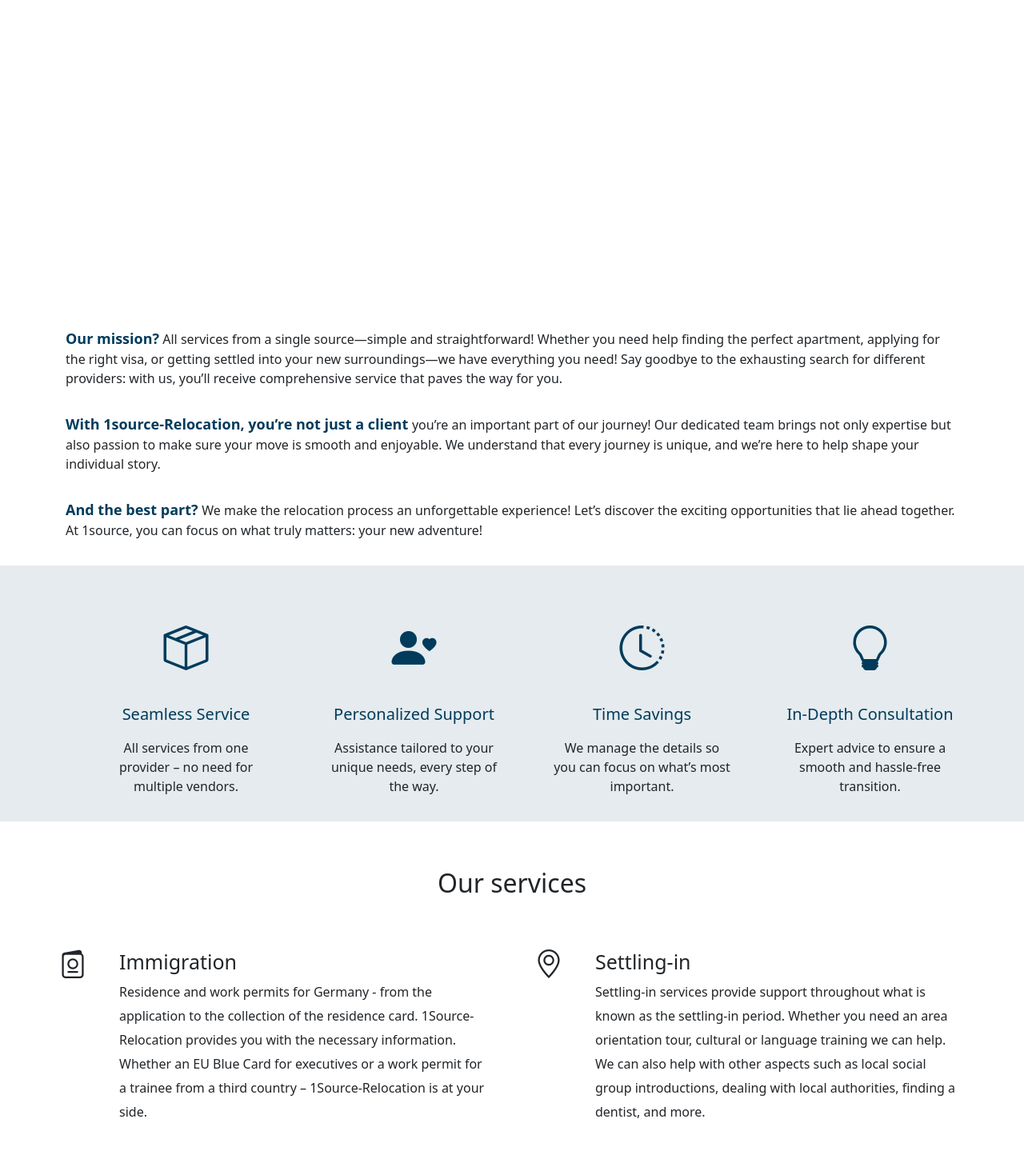
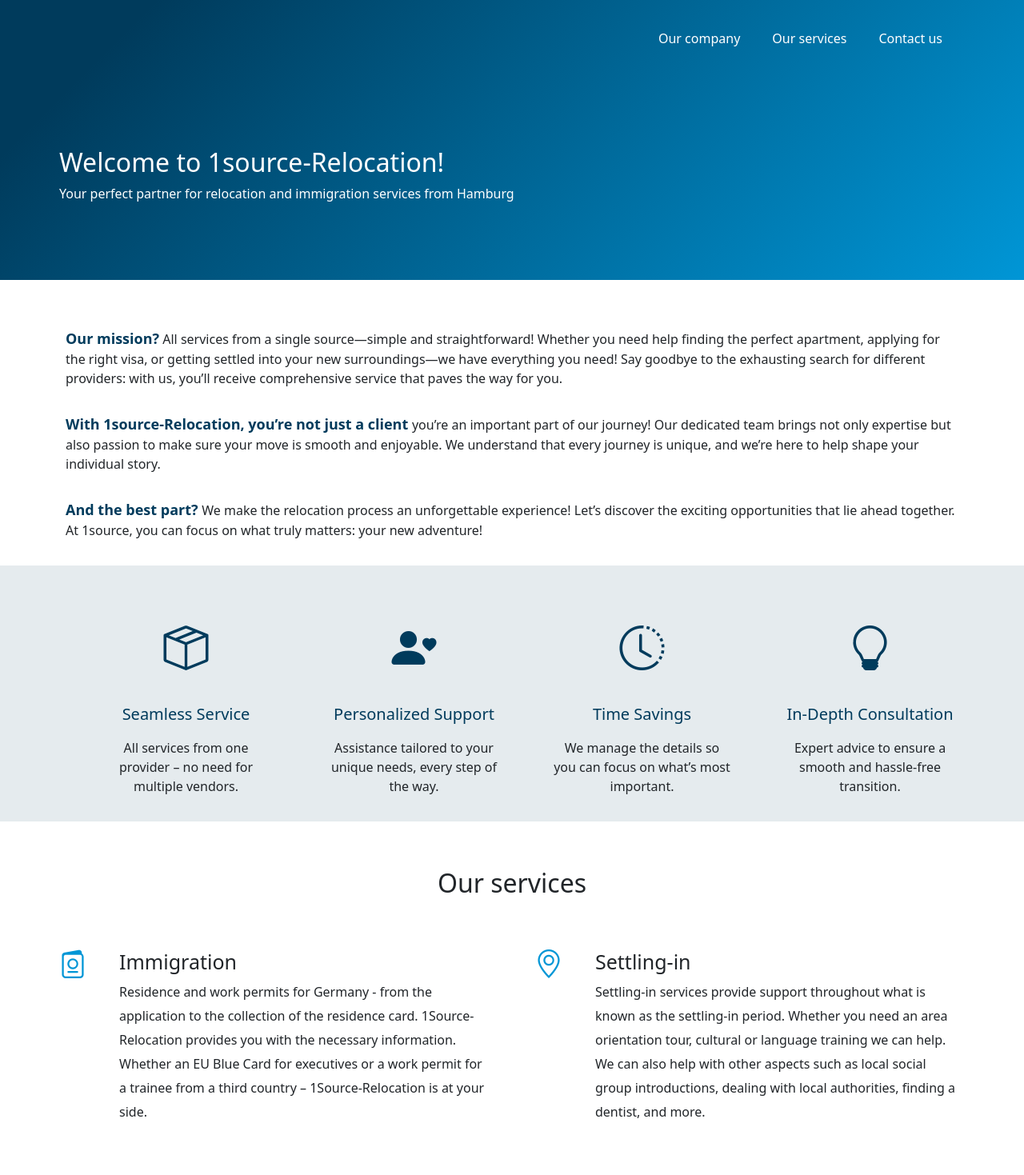
Before and after one commit to Marina-single/basic-web-app, an Angular app in the folder frontend/: page / in a window 1280 px wide. Shown: the top 1469 px of the page at 80% size. Built offline with nearby package versions, Linux system fonts and the light colour scheme.

Commit message:
add background-color

```diff
--- a/frontend/src/styles.css
+++ b/frontend/src/styles.css
@@ -1,4 +1,8 @@
 /* You can add global styles to this file, and also import other style files */
 :root {
   --primary-color: #003B5C;
+  --secondary-color: #0096d6;
 }
+.background-banner {
+background: linear-gradient(135deg, rgb(0, 59, 92) 12%, rgb(0, 150, 214));
+}
```
